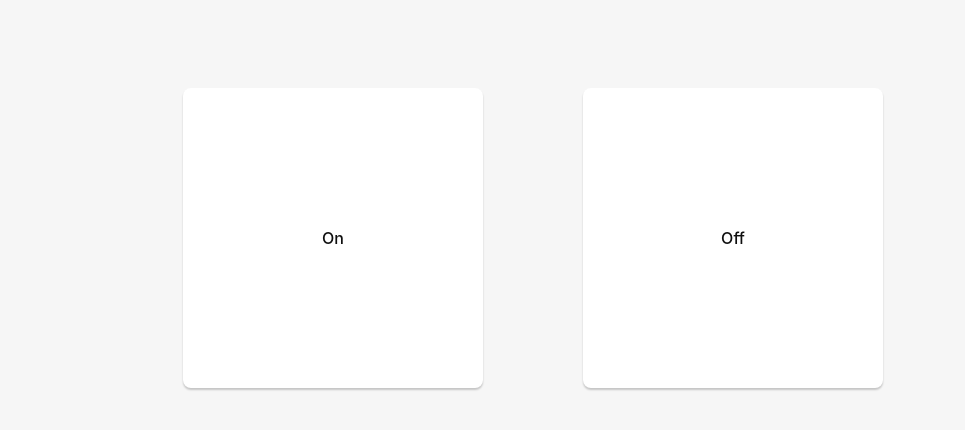
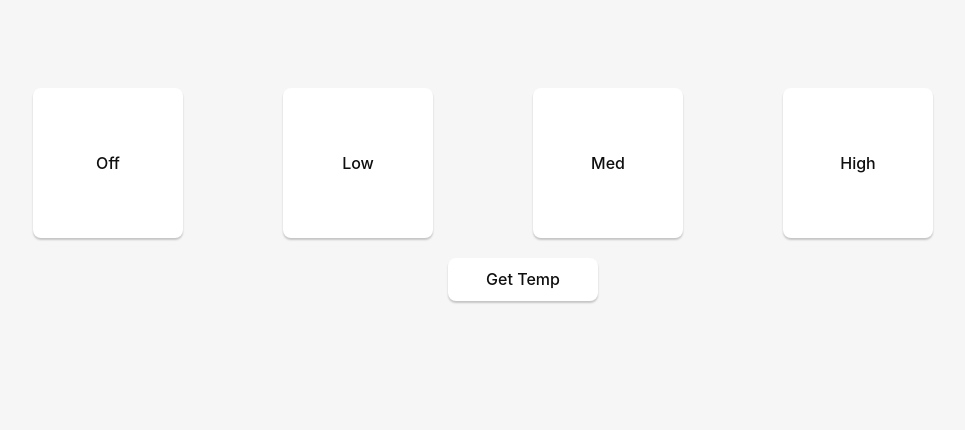
Before and after one commit to raidn-labs/vl, a Vue app: page / in a window 1280 px wide. Shown: the top 430 px of the page, without its empty margins (107-1072 px from the left). Built offline with nearby package versions, Linux system fonts and the light colour scheme.

Commit message:
Repurpose Greet component for Temerature. Adding 1 wire temp sensor support for testing.

```diff
--- a/src/App.vue
+++ b/src/App.vue
@@ -1,29 +1,23 @@
 <script setup>
 // This starter template is using Vue 3 <script setup> SFCs
 // Check out https://vuejs.org/api/sfc-script-setup.html#script-setup
-import Greet from "./components/Greet.vue";
+import Temperature from "./components/Temerature.vue";
 import {invoke} from "@tauri-apps/api/tauri";
 
-async function turnOn() {
-  console.log('turning on');
-  // Learn more about Tauri commands at https://tauri.app/v1/guides/features/command
-  invoke("turn_on");
-}
-
-async function turnOff() {
-  console.log('turning off');
-  // Learn more about Tauri commands at https://tauri.app/v1/guides/features/command
-  await invoke("turn_off");
+async function setFanSpeed(speed) {
+  await invoke("set_fan_speed", { speed });
 }
 </script>
 
 <template>
   <div class="container">
     <div class="row">
-      <button class="btn" style="width: 300px; height: 300px; margin-right: 100px" @click="turnOn">On</button>
-      <button class="btn" style="width: 300px; height: 300px" @click="turnOff">Off</button>
+      <button class="btn" style="width: 150px; height: 150px; margin-right: 100px" @click="setFanSpeed(0)">Off</button>
+      <button class="btn" style="width: 150px; height: 150px; margin-right: 100px" @click="setFanSpeed(1)">Low</button>
+      <button class="btn" style="width: 150px; height: 150px; margin-right: 100px" @click="setFanSpeed(2)">Med</button>
+      <button class="btn" style="width: 150px; height: 150px; margin-right: 100px" @click="setFanSpeed(3)">High</button>
     </div>
-<!--    <Greet />-->
+    <Temperature />
   </div>
 </template>
 
--- a/src/components/Greet.vue
+++ /dev/null
@@ -1,21 +0,0 @@
-<script setup>
-import { ref } from "vue";
-import { invoke } from "@tauri-apps/api/tauri";
-
-const greetMsg = ref("");
-const name = ref("");
-
-async function greet() {
-  // Learn more about Tauri commands at https://tauri.app/v1/guides/features/command
-  greetMsg.value = await invoke("greet", { name: name.value });
-}
-</script>
-
-<template>
-  <form class="row" @submit.prevent="greet">
-    <input id="greet-input" v-model="name" placeholder="Enter a name..." />
-    <button type="submit">Greet</button>
-  </form>
-
-  <p>{{ greetMsg }}</p>
-</template>
--- /dev/null
+++ b/src/components/Temerature.vue
@@ -0,0 +1,18 @@
+<script setup>
+import { ref } from "vue";
+import { invoke } from "@tauri-apps/api/tauri";
+
+const temperature = ref(null);
+
+async function getTemperature() {
+  // Learn more about Tauri commands at https://tauri.app/v1/guides/features/command
+  temperature.value = await invoke("get_temperature");
+}
+</script>
+
+<template>
+  <div class="row" style="margin-top: 20px">
+    <button class="btn" @click="getTemperature" style="width:150px; margin-right: 20px">Get Temp</button>
+    <h1>{{ temperature }}</h1>
+  </div>
+</template>
```
Also changed, not shown: 2 other files (tests, documents, lock files or other folders).
